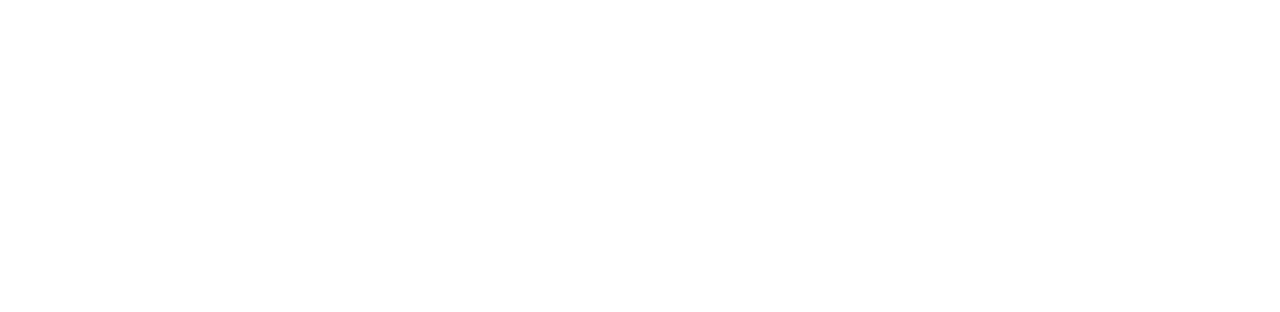
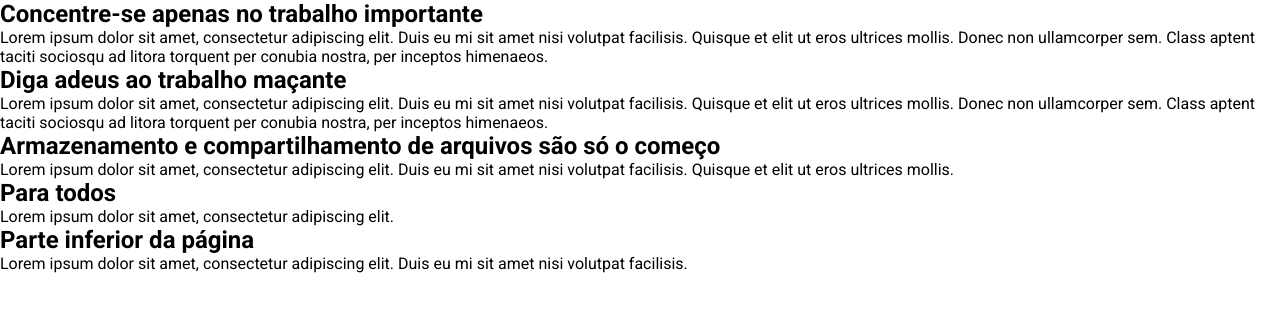
Before and after one commit to AfonsoMachado/dropbox-clone, a React (Create React App) app: page / in a window 1280 px wide. Shown: the top 312 px of the page. Built offline with nearby package versions, Linux system fonts and the light colour scheme.

Commit message:
organização de algumas partes de section

```diff
--- a/src/components/Section/index.tsx
+++ b/src/components/Section/index.tsx
@@ -1,6 +1,6 @@
 import React from 'react';
 
-// import { Container } from './styles';
+import { Container, Content } from './styles';
 
 interface Props {
   variant: 'blue' | 'beige' | 'white' | 'black'
@@ -8,8 +8,15 @@
   description: string
 }
 
-const Section: React.FC<Props> = () => {
-  return <div />;
+const Section: React.FC<Props> = ({ variant, title, description }) => {
+  return (
+    <Container>
+      <Content>
+        <h2>{title}</h2>
+        <p>{description}</p>
+      </Content>
+    </Container>
+  )
 }
 
 export default Section;
--- a/src/components/Section/styles.ts
+++ b/src/components/Section/styles.ts
@@ -3,3 +3,7 @@
 export const Container = styled.div`
 
 `;
+
+export const Content = styled.div`
+
+`;
```
